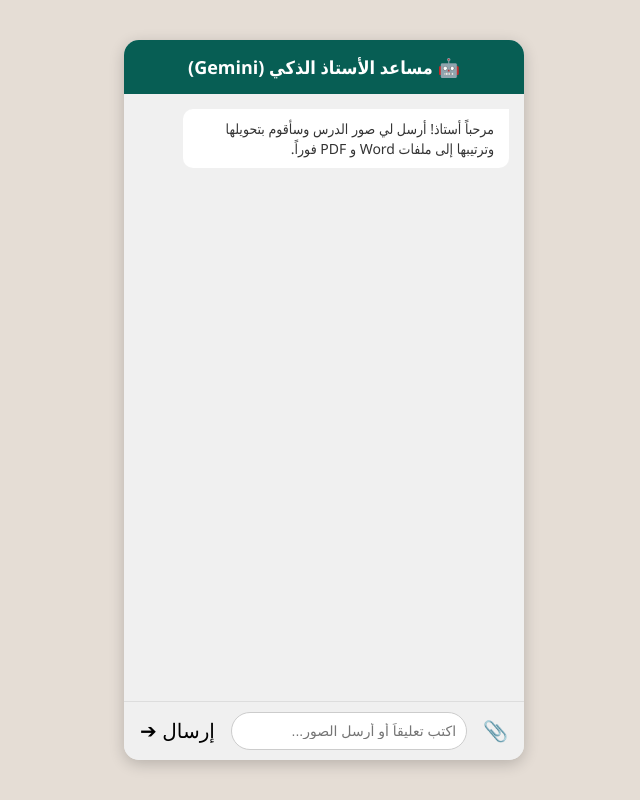
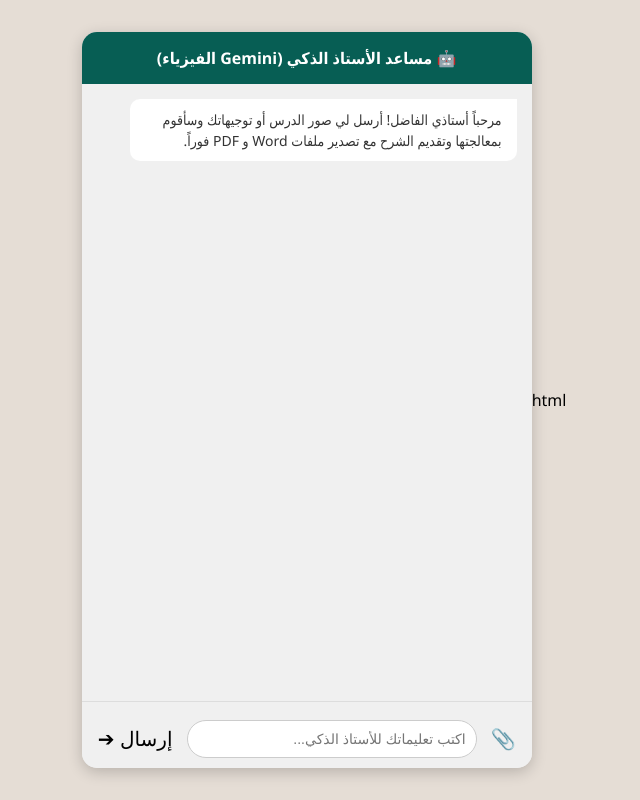
Before and after one commit to amgrekhadija-amger/teacher-bot, a Flask app: page / in a window 1280 px wide. Shown: the whole page, without its empty margins (316-956 px from the left). Run offline with Flask 3, Linux system fonts and the light colour scheme.

Commit message:
Update project files securely without secrets

```diff
--- a/app.py
+++ b/app.py
@@ -1,29 +1,38 @@
+
 import os
 from flask import Flask, render_template, request, send_file, jsonify # type: ignore
 from werkzeug.utils import secure_filename # type: ignore
 import google.generativeai as genai # type: ignore
 from docx import Document # type: ignore
-from reportlab.lib.pagesizes import letter # type: ignore
-from reportlab.pdfgen import canvas # type: ignore
+from reportlab.lib.pagesizes import letter
+from reportlab.pdfgen import canvas
+from dotenv import load_dotenv
+
+# تحميل متغيرات البيئة من ملف .env الخفي
+load_dotenv()
 
 app = Flask(__name__)
 app.config['UPLOAD_FOLDER'] = 'uploads'
 os.makedirs(app.config['UPLOAD_FOLDER'], exist_ok=True)
 
-# ضع مفتاح API الخاص بك هنا
-GEMINI_API_KEY = "YOUR_GEMINI_API_KEY"
+# قراءة مفتاح Gemini API بأمان تام من ملف .env
+GEMINI_API_KEY = os.getenv("GEMINI_API_KEY")
+if not GEMINI_API_KEY:
+    raise ValueError("تحذير: لم يتم العثور على مفتاح GEMINI_API_KEY في ملف .env!")
+
 genai.configure(api_key=GEMINI_API_KEY)
 
 # استخدام نموذج ذكاء اصطناعي يدعم النصوص والصور
-model = genai.GenerativeModel('gemini-1.5-flash')
+model = genai.GenerativeModel('gemini-3.8-flash')
 
-SYSTEM_PROMPT = """
-أنت مساعد تعليمي ذكي مخصص لدعم المعلمين والأطباء الأكاديميين.
-مهامك الرئيسية:
-1. تحويل الصور والمستندات المرفوعة إلى دروس مرتبة أو ملخصات.
-2. إنشاء اختبارات وتدريبات (أسئلة متعددة الخيارات، صح/خطأ، أسئلة مقالية) بناءً على طلب الأستاذ.
-3. التعديل على الدروس والأسئلة وحفظ المخرجات في ملفات قابلة للتحميل.
-اجعل إجاباتك دائماً منسقة، واضحة، باللغة العربية الفصحى وبأسلوب تربوي ممتاز.
+# دور مساعد أستاذ الفيزياء
+PHYSICS_TEACHER_ROLE = """
+أنت "مساعد أستاذ الفيزياء الذكي"، خبير تربوي ومختص في تدريس وتبسيط مادة الفيزياء والكيمياء للمراحل التعليمية المختلفة.
+مهامك ودورك الأساسي:
+1. تحليل صور التجارب العلمية، المسائل الفيزيائية، أو الملفات المرفوعة وشرحها بطريقة تربوية مبسطة.
+2. مساعدة المعلم في صياغة وابتكار دروس فيزيائية، تجارب عملية، وتعديلها وفقاً لتعليمات الأستاذ.
+3. إعداد واقتراح أسئلة اختبارات (مسائل حسابية، أسئلة فهم وتحليل، صح وخطأ، اختيار من متعدد) مع نموذج الحل والتوجيهات.
+4. الرد بأسلوب علمي دقيق، منسق، وواضح باللغة العربية.
 """
 
 @app.route('/')
@@ -33,6 +42,7 @@ def home():
 @app.route('/process', methods=['POST'])
 def process():
     user_text = request.form.get('prompt', '')
+    export_format = request.form.get('format', 'docx')  # docx أو pdf
     files = request.files.getlist('images')
 
     img_parts = []
@@ -42,41 +52,57 @@ def process():
             path = os.path.join(app.config['UPLOAD_FOLDER'], filename)
             file.save(path)
 
-            # قراءة الملفات لإرسالها لـ Gemini
             with open(path, 'rb') as f:
                 img_parts.append({
                     'mime_type': file.mimetype,
                     'data': f.read()
                 })
 
-    # بناء طلب المعالجة للذكاء الاصطناعي
-    prompt = f"{SYSTEM_PROMPT}\n\nطلب الأستاذ: {user_text if user_text else 'قم بتحليل واستخراج محتوى الصور وتلخيصه كدرس مرتب.'}"
+    prompt = f"{PHYSICS_TEACHER_ROLE}\n\nتعليمات الأستاذ وتوجيهاته: {user_text if user_text else 'قم بتحليل محتوى المرفقات وقدم شرحاً فيزيائياً ودرساً منظماً.'}"
     contents = [prompt] + img_parts
 
     try:
         response = model.generate_content(contents)
         result_text = response.text
 
-        # إنشاء ملف Word يحتوي على النتيجة
-        doc = Document()
-        doc.add_heading('مساعد الأستاذ - المخرجات', level=1)
-        for line in result_text.split('\n'):
-            doc.add_paragraph(line)
+        # تصدير الملف حسب رغبة الأستاذ (Word أو PDF)
+        if export_format == 'pdf':
+            file_name = 'physics_lesson.pdf'
+            file_path = os.path.join(app.config['UPLOAD_FOLDER'], file_name)
 
-        doc_filename = 'output_lesson.docx'
-        doc_path = os.path.join(app.config['UPLOAD_FOLDER'], doc_filename)
-        doc.save(doc_path)
+            c = canvas.Canvas(file_path, pagesize=letter)
+            width, height = letter
+            c.setFont("Helvetica-Bold", 14)
+            c.drawString(50, height - 50, "Physics Teacher Assistant - Output")
+
+            c.setFont("Helvetica", 10)
+            text_y = height - 80
+            for line in result_text.split('\n'):
+                if text_y < 50:
+                    c.showPage()
+                    text_y = height - 50
+                c.drawString(50, text_y, line[:95])
+                text_y -= 15
+            c.save()
+        else:
+            file_name = 'physics_lesson.docx'
+            file_path = os.path.join(app.config['UPLOAD_FOLDER'], file_name)
+            doc = Document()
+            doc.add_heading('مساعد أستاذ الفيزياء - مخرجات الدرس', level=1)
+            for line in result_text.split('\n'):
+                doc.add_paragraph(line)
+            doc.save(file_path)
 
         return jsonify({
             'status': 'success',
             'response': result_text,
-            'word_url': f'/download/{doc_filename}'
+            'download_url': f'/download/{file_name}'
         })
     except Exception as e:
         return jsonify({'status': 'error', 'message': str(e)}), 500
 
 @app.route('/download/<filename>')
-def download(filename):
+def download_file(filename):
     file_path = os.path.join(app.config['UPLOAD_FOLDER'], filename)
     return send_file(file_path, as_attachment=True)
 
--- a/templates/index.html
+++ b/templates/index.html
@@ -1,3 +1,4 @@
+ html
 <!DOCTYPE html>
 <html lang="ar" dir="rtl">
 <head>
@@ -16,8 +17,8 @@
         }
         .chat-container {
             width: 100%;
-            max-width: 400px;
-            height: 90vh;
+            max-width: 450px;
+            height: 92vh;
             background: #f0f0f0;
             border-radius: 15px;
             box-shadow: 0 4px 15px rgba(0,0,0,0.2);
@@ -31,7 +32,7 @@
             padding: 15px;
             text-align: center;
             font-weight: bold;
-            font-size: 18px;
+            font-size: 16px;
         }
         .chat-messages {
             flex: 1;
@@ -42,11 +43,11 @@
             gap: 10px;
         }
         .message {
-            max-width: 80%;
+            max-width: 85%;
             padding: 10px 15px;
             border-radius: 10px;
             font-size: 14px;
-            line-height: 1.4;
+            line-height: 1.5;
         }
         .bot-message {
             background: white;
@@ -64,9 +65,14 @@
             background: #f0f0f0;
             padding: 10px;
             display: flex;
+            flex-direction: column;
+            gap: 8px;
+            border-top: 1px solid #ddd;
+        }
+        .input-row {
+            display: flex;
             align-items: center;
-            gap: 10px;
-            border-top: 1px solid #ddd;
+            gap: 8px;
         }
         .chat-input-area input[type="text"] {
             flex: 1;
@@ -82,65 +88,132 @@
             cursor: pointer;
             font-size: 20px;
         }
+        .file-indicator {
+            font-size: 12px;
+            color: #075e54;
+            font-weight: bold;
+        }
     </style>
 </head>
 <body>
 
     <div class="chat-container">
         <div class="chat-header">
-            🤖 مساعد الأستاذ الذكي (Gemini)
+            🤖 مساعد الأستاذ الذكي (Gemini الفيزياء)
         </div>
 
         <div class="chat-messages" id="chatMessages">
             <div class="message bot-message">
-                مرحباً أستاذ! أرسل لي صور الدرس وسأقوم بتحويلها وترتيبها إلى ملفات Word و PDF فوراً.
+                مرحباً أستاذي الفاضل! أرسل لي صور الدرس أو توجيهاتك وسأقوم بمعالجتها وتقديم الشرح مع تصدير ملفات Word و PDF فوراً.
             </div>
         </div>
 
         <div class="chat-input-area">
-            <!-- زر إرفاق الصور -->
-            <input type="file" id="imageInput" multiple accept="image/*" style="display: none;" onchange="handleImages()">
-            <button class="action-btn" onclick="document.getElementById('imageInput').click()" title="إرفاق صور">📎</button>
+            <div id="fileStatus" class="file-indicator"></div>
+            <div class="input-row">
+                <!-- زر إرفاق الصور والملفات -->
+                <input type="file" id="imageInput" multiple accept="image/*,.pdf" style="display: none;" onchange="showFileCount()">
+                <button class="action-btn" onclick="document.getElementById('imageInput').click()" title="إرفاق صور/ملفات">📎</button>
 
-            <input type="text" id="userInput" placeholder="اكتب تعليقاً أو أرسل الصور...">
-            <button class="action-btn" onclick="sendMessage()" title="إرسال">إرسال ➔</button>
+                <input type="text" id="userInput" placeholder="اكتب تعليماتك للأستاذ الذكي...">
+                <button class="action-btn" onclick="sendDataToPython()" title="إرسال">إرسال ➔</button>
+            </div>
         </div>
     </div>
 
     <script>
-        function handleImages() {
+        let selectedFiles = [];
+
+        function showFileCount() {
             const input = document.getElementById('imageInput');
-            const chatMessages = document.getElementById('chatMessages');
-
+            const statusDiv = document.getElementById('fileStatus');
             if (input.files.length > 0) {
-                const msg = document.createElement('div');
-                msg.className = 'message user-message';
-                msg.textContent = `📁 تم إرفاق ${input.files.length} صورة للدرس. جاري المعالجة...`;
-                chatMessages.appendChild(msg);
-                chatMessages.scrollTop = chatMessages.scrollHeight;
-
-                // محاكاة رد البوت (لاحقاً سنربطه بالسيرفر الحقيقي)
-                setTimeout(() => {
-                    const botMsg = document.createElement('div');
-                    botMsg.className = 'message bot-message';
-                    botMsg.innerHTML = `✅ تم تحليل الصور بنجاح!<br><a href="#" style="color: #075e54; font-weight: bold;">📥 تحميل ملف الورد (Word)</a>`;
-                    chatMessages.appendChild(botMsg);
-                    chatMessages.scrollTop = chatMessages.scrollHeight;
-                }, 2000);
+                statusDiv.textContent = `📁 تم اختيار ${input.files.length} ملف/صورة جاهزة للإرسال`;
+            } else {
+                statusDiv.textContent = '';
             }
         }
 
-        function sendMessage() {
+        async function sendDataToPython() {
             const input = document.getElementById('userInput');
-            if (input.value.trim() === '') return;
+            const fileInput = document.getElementById('imageInput');
+            const chatMessages = document.getElementById('chatMessages');
 
-            const chatMessages = document.getElementById('chatMessages');
-            const msg = document.createElement('div');
-            msg.className = 'message user-message';
-            msg.textContent = input.value;
-            chatMessages.appendChild(msg);
+            const textVal = input.value.trim();
+            const filesVal = fileInput.files;
 
+            if (!textVal && filesVal.length === 0) return;
+
+            // عرض رسالة المستخدم في الشات
+            if (textVal) {
+                const userMsg = document.createElement('div');
+                userMsg.className = 'message user-message';
+                userMsg.textContent = textVal;
+                chatMessages.appendChild(userMsg);
+            }
+            if (filesVal.length > 0) {
+                const fileMsg = document.createElement('div');
+                fileMsg.className = 'message user-message';
+                fileMsg.textContent = `📁 [مرفقات: ${filesVal.length} ملف]`;
+                chatMessages.appendChild(fileMsg);
+            }
+
+            // تفريغ الحقول
             input.value = '';
+            document.getElementById('fileStatus').textContent = '';
+            chatMessages.scrollTop = chatMessages.scrollHeight;
+
+            // رسالة الانتظار
+            const loadingMsg = document.createElement('div');
+            loadingMsg.className = 'message bot-message';
+            loadingMsg.id = 'loadingMsg';
+            loadingMsg.textContent = '⏳ جاري تحليل الدرس وإعداد الملفات بواسطة Gemini...';
+            chatMessages.appendChild(loadingMsg);
+            chatMessages.scrollTop = chatMessages.scrollHeight;
+
+            // تجهيز البيانات للإرسال إلى Flask (/process)
+            const formData = new FormData();
+            formData.append('prompt', textVal);
+            for (let i = 0; i < filesVal.length; i++) {
+                formData.append('images', filesVal[i]);
+            }
+
+            try {
+                const response = await fetch('/process', {
+                    method: 'POST',
+                    body: formData
+                });
+
+                const data = await response.json();
+                document.getElementById('loadingMsg').remove();
+
+                if (data.status === 'success') {
+                    const botMsg = document.createElement('div');
+                    botMsg.className = 'message bot-message';
+                    botMsg.innerHTML = `
+                        <div>${data.response.replace(/\n/g, '<br>')}</div>
+                        <hr style="margin: 8px 0;">
+                        <a href="${data.download_url}" style="color: #075e54; font-weight: bold; text-decoration: none;" download>📥 تحميل الملف الجاهز (Word)</a>
+                    `;
+                    chatMessages.appendChild(botMsg);
+                } else {
+                    const errMsg = document.createElement('div');
+                    errMsg.className = 'message bot-message';
+                    errMsg.style.color = 'red';
+                    errMsg.textContent = '❌ حدث خطأ: ' + data.message;
+                    chatMessages.appendChild(errMsg);
+                }
+            } catch (err) {
+                document.getElementById('loadingMsg').remove();
+                const netErr = document.createElement('div');
+                netErr.className = 'message bot-message';
+                netErr.style.color = 'red';
+                netErr.textContent = '❌ فشل الاتصال بالسيرفر المحلي!';
+                chatMessages.appendChild(netErr);
+            }
+
+            // إعادة تعيين حقل الملفات
+            fileInput.value = '';
             chatMessages.scrollTop = chatMessages.scrollHeight;
         }
     </script>
```
Also changed, not shown: 2 other files.
